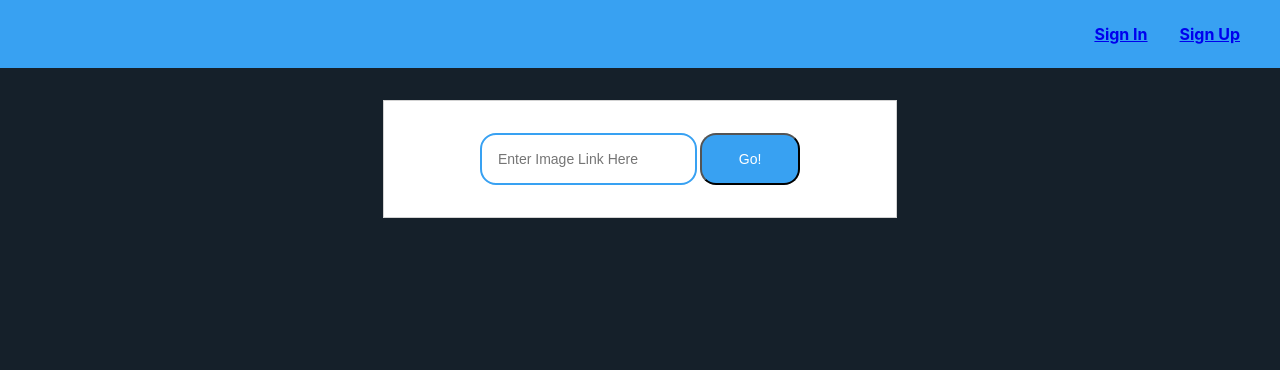
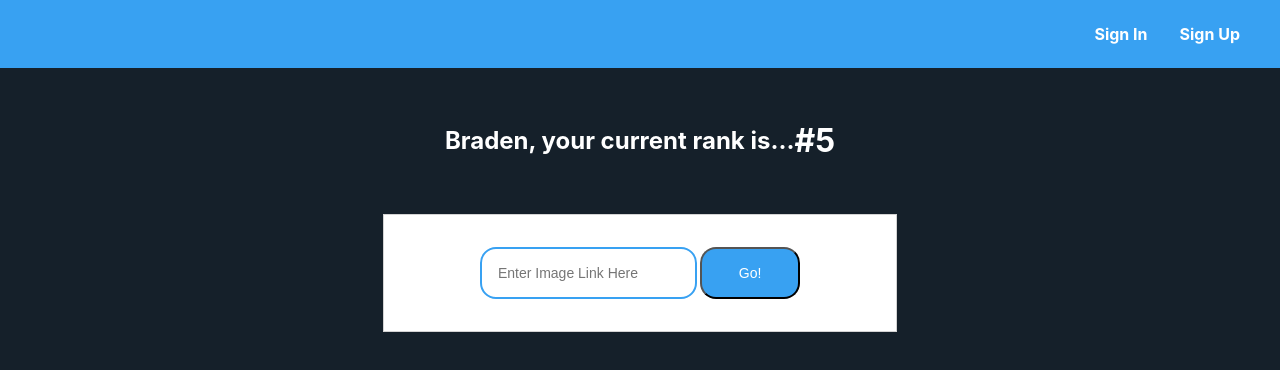
Before and after one commit to bradenschiller/smartbrain, a React (Create React App) app: page / in a window 1280 px wide. Shown: the top 370 px of the page. Built offline with nearby package versions, Linux system fonts and the light colour scheme.

Commit message:
finished css styling for all components

```diff
--- a/src/App.css
+++ b/src/App.css
@@ -7,6 +7,10 @@ body {
 	margin: 0;
 	padding: 0;
 	background-color: var(--secondary-color);
+}
+
+button {
+	cursor: pointer;
 }
 
 /* navigation styles */
@@ -28,8 +32,34 @@ body {
 	list-style: none;
 }
 
+.nav-items > a {
+	text-decoration: none;
+	color: #fff;
+}
+
+.nav-items > a:hover {
+	color: var(--secondary-color);
+}
+
 .last-nav-item {
 	margin-right: 2rem;
+}
+
+/* score text styles */
+.score-text-container {
+	display: flex;
+	justify-content: center;
+	align-items: center;
+	margin-top: 2rem;
+}
+
+.score-text {
+	color: #fff;
+	font-weight: bold;
+}
+
+.ranking {
+	color: #fff;
 }
 
 /* image link styles */
--- a/src/App.js
+++ b/src/App.js
@@ -2,6 +2,7 @@ import React, { Component } from 'react';
 import './App.css';
 // import Logo from './components/Logo';
 import ImageLinkForm from './components/ImageLinkForm';
+import Rank from './components/Rank';
 // import FaceRecognition from './components/FaceRecognition';
 import Navigation from './components/Navigation';
 class App extends Component {
@@ -9,8 +10,9 @@ class App extends Component {
 		return (
 			<div>
 				<Navigation />
+				<Rank />
 				{/*<Logo />
-        <FaceRecognition />*/}
+				<FaceRecognition />*/}
 				<ImageLinkForm />
 			</div>
 		);
--- /dev/null
+++ b/src/components/Rank.js
@@ -0,0 +1,12 @@
+import React from 'react';
+
+const Rank = () => {
+	return (
+		<div className="score-text-container">
+			<h2 className="score-text">Braden, your current rank is...</h2>
+			<h1 className="ranking">#5</h1>
+		</div>
+	);
+};
+
+export default Rank;
```
